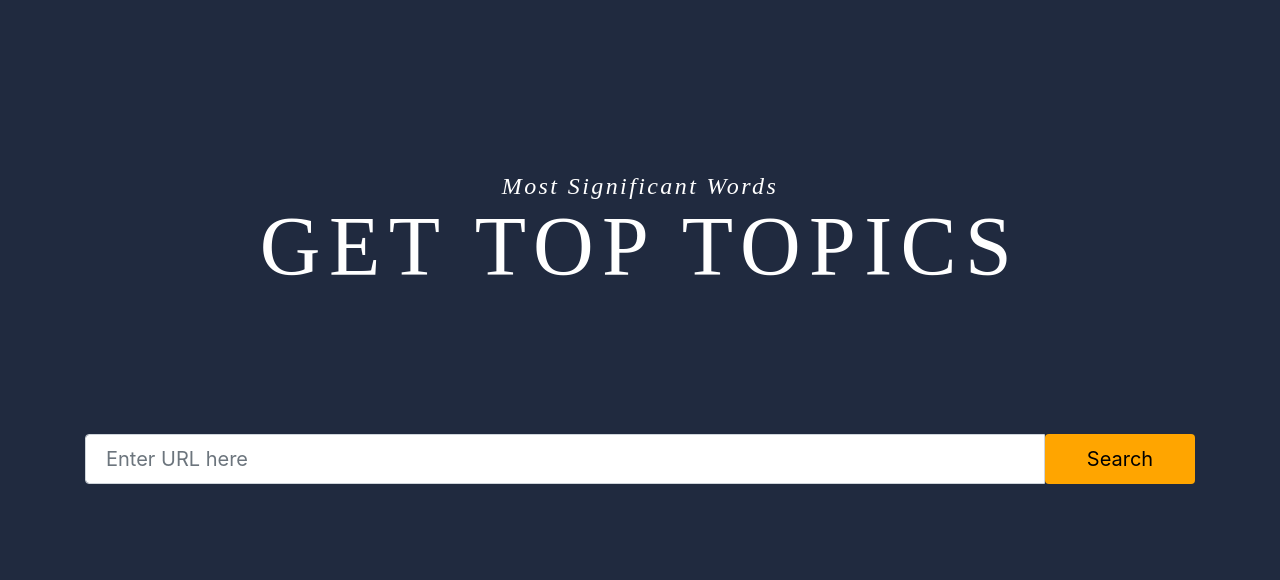
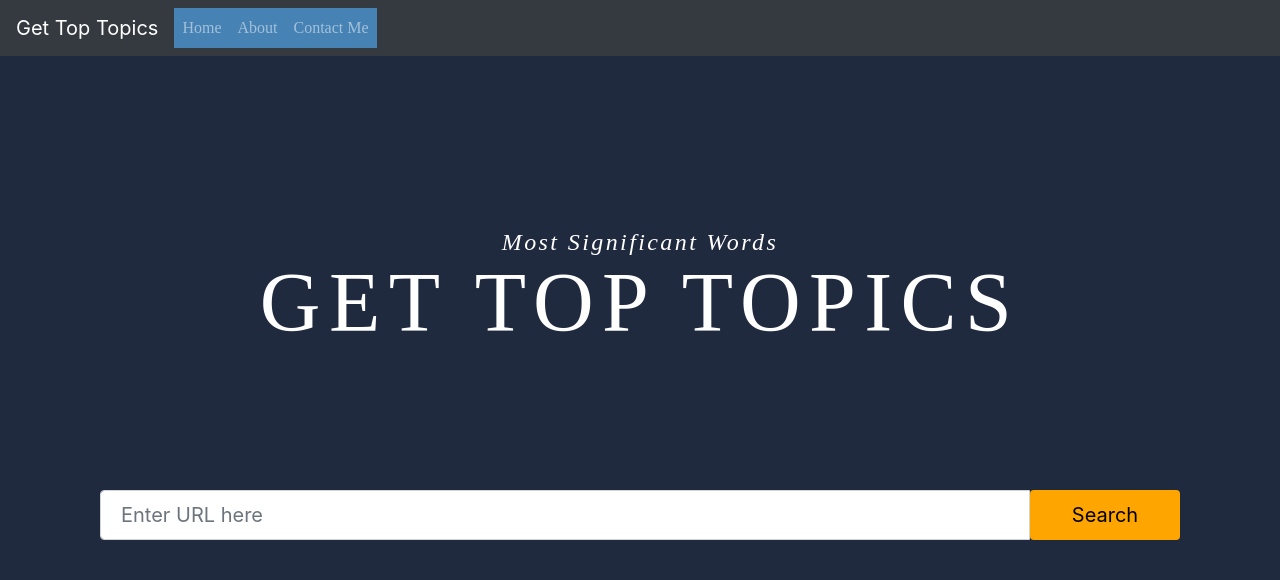
Before and after one commit to Shefali-Sharma/GetTopTopics, a Flask app: page / in a window 1280 px wide. Shown: the top 580 px of the page. Run offline with Flask 2, Linux system fonts and the light colour scheme; some libraries are stand-ins or nearby versions.

Commit message:
Code Refactoring
Code Refactoring

```diff
--- a/app.py
+++ b/app.py
@@ -8,20 +8,20 @@
 @app.route('/')
 def home():
     try:
-        return render_template('layout.html', topicsList = [])
+        return render_template('home.html', topicsList = [])
     except:
         print ('Error encountered for this data: ' + str(sys.exc_info()[0]))
-        return render_template('layout.html', topicsList = [])
+        return render_template('home.html', topicsList = [])
 
 @app.route('/callback', methods = ['POST'])
 def callback():
     try:
         with open("text.log",'w') as f:
             f.write(request.form['input'] + "\n")
-        return render_template('layout.html', topicsList = Topics)
+        return render_template('home.html', topicsList = Topics)
     except:
         print ('Error encountered for this data: ' + str(sys.exc_info()[0]))
-        return render_template('layout.html', topicsList = [])
+        return render_template('home.html', topicsList = [])
 
 @app.route('/data', methods = ['GET'])
 def getdata():
@@ -29,20 +29,20 @@
         with open("text.log",'r') as f:
             a = list(processing.top_keywords_from_url(f.readline().strip(),10).to_dict()["index"].values())
             if not a:
-                return render_template('layout.html', topicsList = [])
-        return render_template('layout.html', topicsList = a)
+                return render_template('home.html', topicsList = [])
+        return render_template('home.html', topicsList = a)
     except NameError as err:
         print ('NameError in this data: ' + str(err))
-        return render_template('layout.html', topicsList = [])
+        return render_template('home.html', topicsList = [])
     except TypeError as err:
         print ('TypeError in this data: ' + str(err))
-        return render_template('layout.html', topicsList = [])
+        return render_template('home.html', topicsList = [])
     except ValueError as err:
         print ('ValueError in this data: ' + str(err))
-        return render_template('layout.html', topicsList = [])
+        return render_template('home.html', topicsList = [])
     except:
         print ('Error encountered for this data: ' + str(sys.exc_info()[0]))
-        return render_template('layout.html', topicsList = [])
+        return render_template('home.html', topicsList = [])
 
 
 if __name__ == '__main__':
--- a/templates/home.html
+++ b/templates/home.html
@@ -1 +1,33 @@
 {% extends 'layout.html' %}
+
+{% block body %}
+
+<div class="sandbox sandbox-correct-pronounciation">
+  <h1 class="heading heading-correct-pronounciation">
+    Most Significant Words
+    <em>Get Top Topics</em>
+  </h1>
+</div>
+  <div class = "container">
+    <form class="form-default">
+      <div class = "input-group">
+        <input type = "text" class = "form-control" placeholder = "Enter URL here" id = "inputURL">
+        <div class = "input-group-btn">
+          <button id="search" class = "btn btn-default" type = "submit" >
+            Search
+          </button>
+        </div>
+      </div>
+      <div id="errorAlert" class = "alert alert-danger" role = "alert"  text="Unable to fetch topics for the Input."><p> Invalid Input </p></div>
+      <div id="topicListDiv" name = "topicList">
+
+        <ul class = "list-group">
+          {% for topic in topicsList %}
+            <li class = "list-group-item">{{ topic }}</li>
+          {% endfor %}
+        </ul>
+      </div>
+    </form>
+  </div>
+
+{% endblock %}
--- a/templates/layout.html
+++ b/templates/layout.html
@@ -4,7 +4,7 @@
     <title>Get Top Topics!</title>
     <meta name = "viewport" content = "width=device-width, initial-scale = 1"/>
     <link href="https://stackpath.bootstrapcdn.com/bootstrap/4.1.3/css/bootstrap.min.css" rel="stylesheet" integrity="sha384-MCw98/SFnGE8fJT3GXwEOngsV7Zt27NXFoaoApmYm81iuXoPkFOJwJ8ERdknLPMO" crossorigin="anonymous"/>
-    <script src="https://stackpath.bootstrapcdn.com/bootstrap/4.1.3/js/bootstrap.min.js" integrity="sha384-ChfqqxuZUCnJSK3+MXmPNIyE6ZbWh2IMqE241rYiqJxyMiZ6OW/JmZQ5stwEULTy" crossorigin="anonymous"></script>
+
 
     <style>
 
@@ -78,35 +78,12 @@
     </style>
   </head>
 <body>
-
-<div class="sandbox sandbox-correct-pronounciation">
-  <h1 class="heading heading-correct-pronounciation">
-    Most Significant Words
-    <em>Get Top Topics</em>
-  </h1>
+  {% include 'includes/_navbar.html' %}
+<div class="container">
+  {% block body %}{% endblock %}
 </div>
-  <div class = "container">
-    <form class="form-default">
-      <div class = "input-group">
-        <input type = "text" class = "form-control" placeholder = "Enter URL here" id = "inputURL">
-        <div class = "input-group-btn">
-          <button id="search" class = "btn btn-default" type = "submit" >
-            Search
-          </button>
-        </div>
-      </div>
-      <div id="errorAlert" class = "alert alert-danger" role = "alert"  text="Unable to fetch topics for the Input."><p> Invalid Input </p></div>
-      <div id="topicListDiv" name = "topicList">
-
-        <ul class = "list-group">
-          {% for topic in topicsList %}
-            <li class = "list-group-item">{{ topic }}</li>
-          {% endfor %}
-        </ul>
-      </div>
-    </form>
-  </div>
 </body>
+<script src="https://stackpath.bootstrapcdn.com/bootstrap/4.1.3/js/bootstrap.min.js" integrity="sha384-ChfqqxuZUCnJSK3+MXmPNIyE6ZbWh2IMqE241rYiqJxyMiZ6OW/JmZQ5stwEULTy" crossorigin="anonymous"></script>
 <script src="https://code.jquery.com/jquery-3.3.1.min.js"
 integrity="sha256-FgpCb/KJQlLNfOu91ta32o/NMZxltwRo8QtmkMRdAu8="
 crossorigin="anonymous"></script>
```
